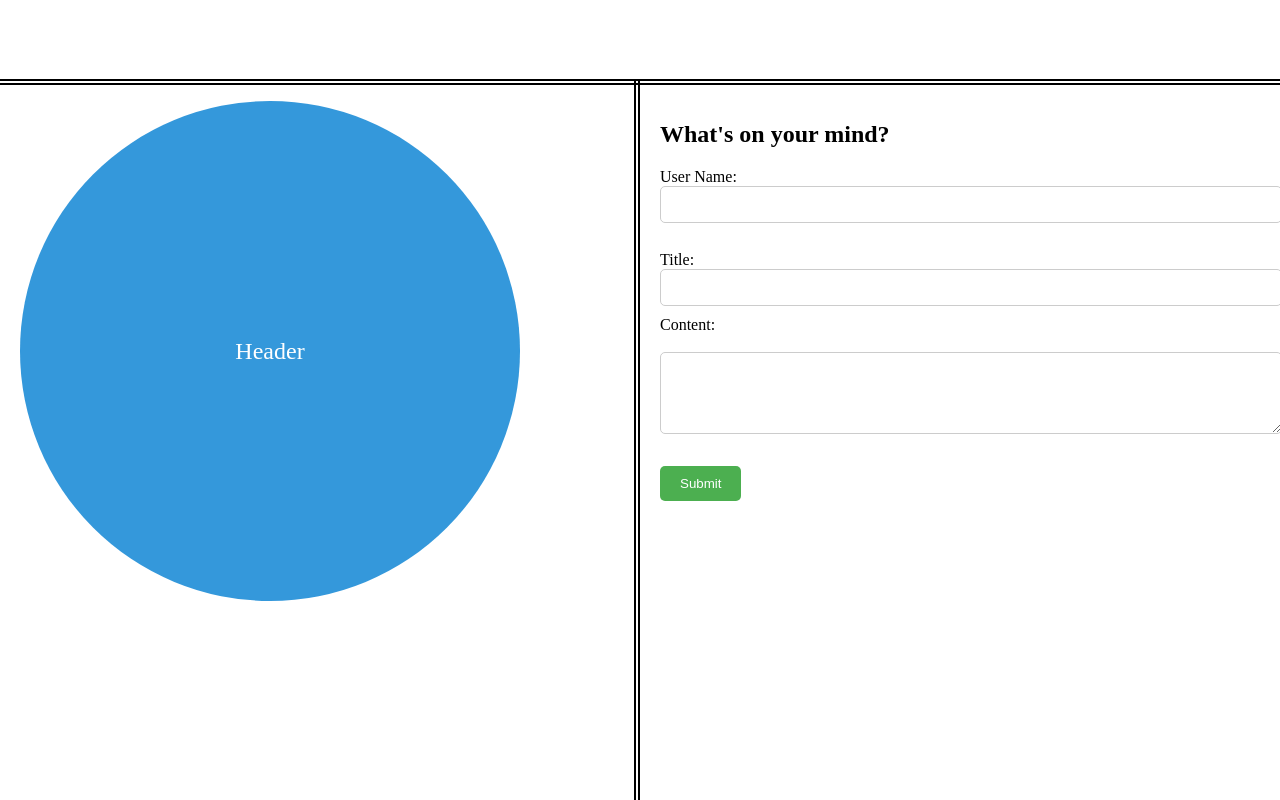
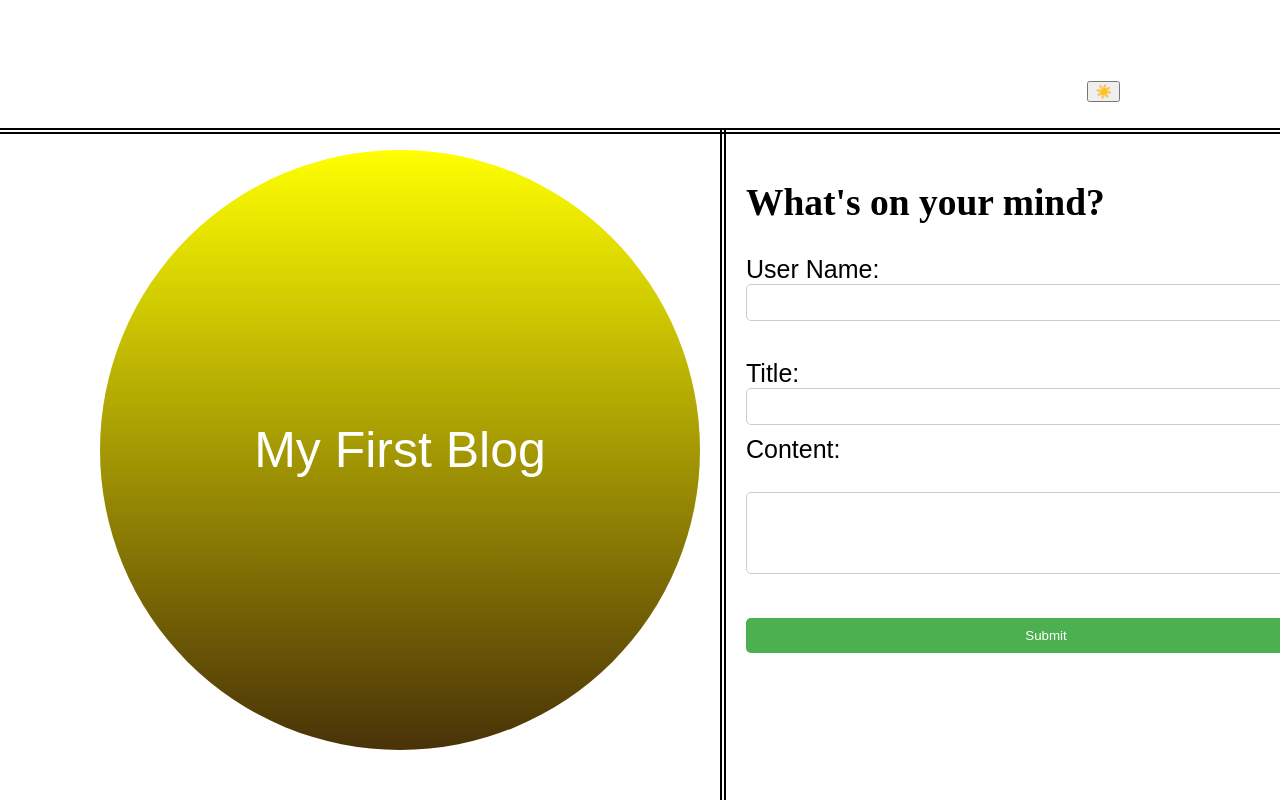
Before and after one commit to RasXBer/firstblog, a plain HTML site: page index.html in a window 1280 px wide. Shown: the top 800 px of the page. Drawn offline with Linux system fonts and the light colour scheme.

Commit message:
Updates to html/css/js

```diff
--- a/assets/css/blog.css
+++ b/assets/css/blog.css
@@ -1,17 +1,62 @@
-.container {
-    margin: 50px auto;
-    width: 80%;
-    text-align: center;
+header {
+    padding: 40px;
+}
+
+header {
+    text-align: left;
+    /* Center the text within the header */
+    position: relative;
+    /* Positioning context for pseudo-elements */
+    height: 20px;
+    width: 100%;
+}
+
+header::after {
+    content: "";
+    position: absolute;
+    bottom: 4px;
+    /* Adjust this value to control the distance of the double line from the text */
+    left: 0;
+    width: 100%;
+    border-bottom: 6px double black;
 }
 
 h1 {
     margin-bottom: 20px;
 }
 
-.blog-post {
+footer {
+    padding: 40px;
+    border-top: 6px double black;
+    width: 100%;
+    margin: 0;
+    padding-left: 0%;
+}
+
+.container {
+    margin: 50px auto;
+    width: 100%;
+    text-align: left;
+    flex-wrap: wrap;
+    /* border-color: black;
+    border: 1px solid #110f0f;  */
+}
+
+.blogPostsContainer {
+    margin-top: 20px;
     margin-bottom: 20px;
     padding: 20px;
-    border: 1px solid #ccc;
-    border-radius: 5px;
-    background-color: #f9f9f9;
 }
+
+body {
+    padding: 25px;
+    background-color: white;
+    color: black;
+    font-size: 15px;
+    font-family: Arial, Helvetica, sans-serif;
+}
+
+.dark-mode {
+    background-color: black;
+    color: white;
+}
--- a/assets/css/styles.css
+++ b/assets/css/styles.css
@@ -4,56 +4,79 @@
 } */
 
 body {
+    padding: 25px;
+    background-color: white;
+    color: black;
+    font-size: 25px;
     margin: 0;
     padding: 0;
+    /* overflow-x: hidden; */
+}
 
+.dark-mode {
+    background-color: black;
+    color: white;
 }
 
 header {
     padding: 40px;
- }
+}
 
- header {
-    text-align: center; /* Center the text within the header */
-    position: relative; /* Positioning context for pseudo-elements */
-    height: 1px;
+header {
+    text-align: right;
+    /* Center the text within the header */
+    position: relative;
+    /* Positioning context for pseudo-elements */
+    height: 50px;
     width: 100%;
 }
 
- header::after {
+header::after {
     content: "";
     position: absolute;
-    bottom: -4px; /* Adjust this value to control the distance of the double line from the text */
+    bottom: -4px;
+    /* Adjust this value to control the distance of the double line from the text */
     left: 0;
     width: 100%;
-    border-bottom: 6px double black; /* First line */
+    border-bottom: 6px double black;
+    /* First line */
+}
+
+header button {
+    position: relative;
+    right: 200px;
 }
 
 .container {
     display: flex;
 }
 
-.left-section, .right-section {
+.left-section,
+.right-section {
     flex: 1;
     padding: 20px;
 }
 
 .vertical-line {
     border-left: 6px double black;
-    height: 300vh /* Adjust height as needed */
+    height: 85vh
+        /* Adjust height as needed */
 }
 
 .header-circle {
-    width: 500px;
-    height: 500px;
+    width: 600px;
+    height: 600px;
     border-radius: 50%;
-    background-color: #3498db;
+    /* background-color: #3498db; */
+    background: linear-gradient(to top,  rgb(73, 50, 7), yellow);
+        animation: fadeColors 5s infinite;
     color: white;
     display: flex;
     justify-content: center;
     align-items: center;
-    font-size: 1.5em;
-    margin-right: 20px;
+    font-family: Arial, Helvetica, sans-serif; font-weight: 400;
+    font-size: 2em;
+    margin-left: 80px;
 }
 
 /* .container {
@@ -70,6 +93,7 @@ form {
 label {
     display: block;
     width: 600px;
+    font-family: Arial, Helvetica, sans-serif;
 }
 
 input[type="userName"],
@@ -81,9 +105,11 @@ textarea {
     border: 1px solid #ccc;
     border-radius: 5px;
     box-sizing: border-box 100px;
+    font-family: Arial, Helvetica, sans-serif;
 }
 
 input[type="submit"] {
+    width: 100%;
     background-color: #4CAF50;
     color: white;
     padding: 10px 20px;
--- a/assets/js/script.js
+++ b/assets/js/script.js
@@ -1,18 +1,9 @@
 // document.getElementById("myForm").addEventListener("submit", function(event){
-//     event.preventDefault(); // Prevent the form from submitting
 
-//     // Retrieve form data
-//     var formData = new FormData(this);
-
-//     // Display form data
-//     for (var pair of formData.entries()) {
-//         console.log(pair[0] + ': ' + pair[1]);
-//     }
-// });
-
+var blogList = JSON.parse(localStorage.getItem("myForm")) || []
 const form = document.getElementById('myForm');
 
-form.addEventListener('submit', function(event) {
+form.addEventListener('submit', function (event) {
     event.preventDefault(); // Prevent form submission
 
     // Get form data
@@ -26,10 +17,19 @@ form.addEventListener('submit', function(event) {
         title: title,
         content: content
     };
-
+    blogList.push(myBlog)
     // Store object in localStorage
-    localStorage.setItem('myBlog', JSON.stringify(myBlog));
+    localStorage.setItem('myForm', JSON.stringify(blogList));
 
     // Optionally, you can redirect the user to another page
     window.location.href = 'blog.html';
 });
+
+document.getElementById('userName').value = '';
+document.getElementById('title').value = '';
+document.getElementById('content').value = '';
+
+function myFunction() {
+    var element = document.body;
+    element.classList.toggle("dark-mode");
+}
--- a/index.html
+++ b/index.html
@@ -11,10 +11,12 @@
 <body>
     <header>
         <h1></h1>
+        <button onclick="myFunction()">☀️</button>
+
     </header>
     <div class="container">
         <div class="left-section">
-            <div class="header-circle">Header</div>
+            <div class="header-circle">My First Blog</div>
         </div>
         <div class="vertical-line"></div>
         <div class="right-section">
@@ -34,6 +36,7 @@
                 </form>
             </div>
         </div>
+
         <script src="./assets/js/script.js"></script>
 </body>
 
```
Also changed, not shown: assets/js/blog.js (+46 -49 lines), blog.html (+11 -5 lines).
